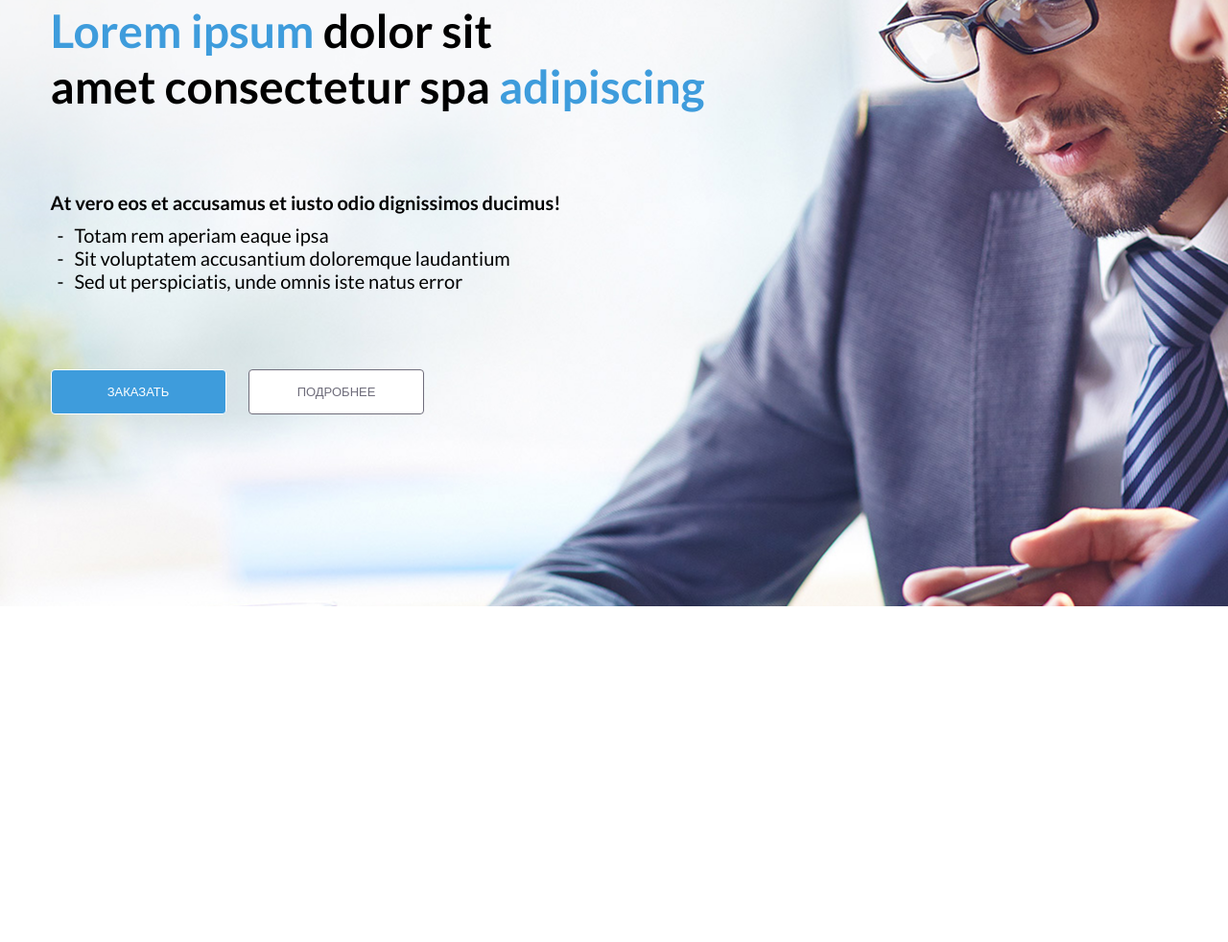
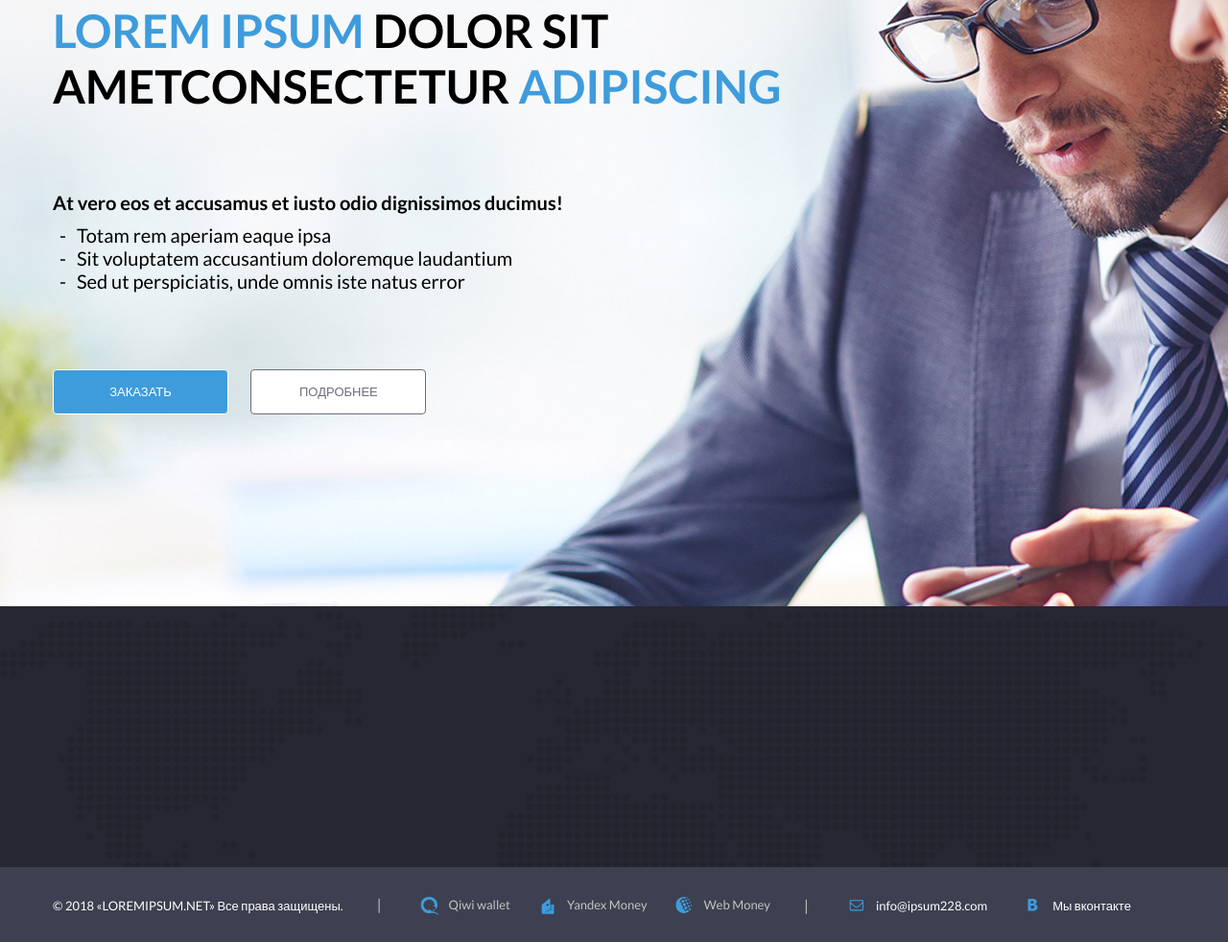
Before and after one commit to Veronchi/demo, a website built with webpack: page src/templates/index.html in a window 1280 px wide. Shown: the part 197-1179 px from the top of the page at 96% size. Before the commit the page ends 829 px from the top, so only its background shows below. Built offline with nearby package versions, Linux system fonts and the light colour scheme.

Commit message:
implement footer

```diff
--- a/src/styles/_common.scss
+++ b/src/styles/_common.scss
@@ -5,6 +5,7 @@ $palette: (
   gray-blue: #3d4050,
   gray: #bbbbbb,
   dark-gray: #6f6d7b,
+  light-gray: #c3c3c3,
   active: #43abf0,
   blue: #3e9cdc,
   blue-light: #42a9ed,
--- a/src/styles/style.scss
+++ b/src/styles/style.scss
@@ -14,7 +14,7 @@
 }
 
 .container {
-  max-width: 1175px;
+  max-width: 1170px;
   margin: 0 auto;
 }
 
@@ -91,6 +91,8 @@
 
   &__title {
     font-size: map-get(map-get($text-size, headers), large);
+    width: 780px;
+    text-transform: uppercase;
     line-height: 58px;
     color: map-get($palette, primary-dark);
     margin: 0;
@@ -147,3 +149,140 @@
   @include btn-regular;
   margin-left: 2%;
 }
+
+.order {
+  background-color: map-get($palette, dark-blue);
+  background-image: url("../assets/img/layer-img.png");
+  background-position: top;
+  background-size: cover;
+  background-repeat: no-repeat;
+  padding-top: 121px;
+  padding-bottom: 151px;
+}
+
+.footer {
+  background-color: map-get($palette, gray-blue);
+  padding-top: 30px;
+  padding-bottom: 30px;
+
+  .footer__content {
+    display: flex;
+    justify-content: start;
+    align-items: center;
+
+    .footer__section {
+      position: relative;
+      padding-right: 40px;
+      margin-right: 40px;
+
+      &::before {
+        position: absolute;
+        content: "|";
+        right: 0px;
+        color: map-get($palette, light-gray);
+      }
+    }
+
+    .footer__section:last-child {
+      margin-right: 0;
+      &::before {
+        display: none;
+      }
+    }
+  }
+}
+
+.copyright {
+  color: map-get($palette, primary);
+  font-size: map-get(map-get($text-size, text), size-xxs);
+  line-height: 16px;
+}
+
+.wallets {
+  display: flex;
+  justify-content: space-between;
+  align-items: center;
+  list-style: none;
+  margin: 0;
+  padding: 0;
+
+  &__item {
+    position: relative;
+    color: map-get($palette, light-gray);
+    font-size: map-get(map-get($text-size, text), size-xxs);
+    line-height: 16px;
+    margin-right: 29px;
+    padding-left: 30px;
+
+    &::before {
+      content: "";
+      position: absolute;
+      left: 0;
+      top: 0;
+      width: 20px;
+      height: 20px;
+      background-repeat: no-repeat;
+      background-size: contain;
+    }
+
+    &_qiwi::before {
+      background-image: url("../assets/icons/qiwi.svg");
+    }
+
+    &_yandex::before {
+      background-image: url("../assets/icons/yandex.svg");
+    }
+
+    &_web::before {
+      background-image: url("../assets/icons/web.svg");
+    }
+  }
+
+  &__item:last-child {
+    margin-right: 0;
+  }
+}
+
+.contacts {
+  display: flex;
+  justify-content: flex-end;
+  align-items: center;
+  list-style: none;
+  margin: 0;
+  padding: 0;
+
+  &__item {
+    position: relative;
+    margin-right: 38px;
+    padding-left: 30px;
+
+    &::before {
+      content: "";
+      position: absolute;
+      left: 0;
+      top: 0;
+      width: 20px;
+      height: 20px;
+      background-repeat: no-repeat;
+      background-size: contain;
+    }
+
+    &_mail::before {
+      background-image: url("../assets/icons/mail.svg");
+    }
+
+    &_vk::before {
+      background-image: url("../assets/icons/vk.svg");
+    }
+  }
+
+  &__item:last-child {
+    margin-right: 0;
+  }
+
+  &__link {
+    color: map-get($palette, primary);
+    font-size: map-get(map-get($text-size, text), size-xxs);
+    text-decoration: none;
+  }
+}
--- a/src/templates/index.html
+++ b/src/templates/index.html
@@ -11,9 +11,7 @@
       <div class="container">
         <div class="header__content">
           <h1 class="logo">
-            LoremIpsum.<span class="logo__domain logo__domain_highlight"
-              >Net</span
-            >
+            LoremIpsum.<span class="logo__domain_highlight">Net</span>
           </h1>
           <nav class="nav">
             <ul class="nav__list">
@@ -39,8 +37,7 @@
         <div class="container">
           <h2 class="intro__title">
             <span class="highlight-text">Lorem ipsum</span>
-            dolor sit <br />
-            amet consectetur spa
+            dolor sit ametconsectetur
             <span class="highlight-text">adipiscing</span>
           </h2>
           <p class="intro__text">
@@ -63,6 +60,33 @@
       </section>
       <section class="order"></section>
     </main>
-    <footer></footer>
+    <footer class="footer">
+      <div class="container">
+        <div class="footer__content">
+          <div class="footer__section">
+            <span class="copyright">
+              &#169; 2018 «LOREMIPSUM.NET» Все права защищены.
+            </span>
+          </div>
+          <div class="footer__section">
+            <ul class="wallets">
+              <li class="wallets__item wallets__item_qiwi">Qiwi wallet</li>
+              <li class="wallets__item wallets__item_yandex">Yandex Money</li>
+              <li class="wallets__item wallets__item_web">Web Money</li>
+            </ul>
+          </div>
+          <div class="footer__section">
+            <ul class="contacts">
+              <li class="contacts__item contacts__item_mail">
+                <a class="contacts__link" href="#">info@ipsum228.com</a>
+              </li>
+              <li class="contacts__item contacts__item_vk">
+                <a class="contacts__link" href="#">Мы вконтакте</a>
+              </li>
+            </ul>
+          </div>
+        </div>
+      </div>
+    </footer>
   </body>
 </html>
```
Also changed, not shown: src/assets/icons/mail.svg (added), src/assets/icons/qiwi.svg (added), src/assets/icons/vk.svg (added), src/assets/icons/web.svg (added), src/assets/icons/yandex.svg (added), src/assets/img/layer-img.png (added).
